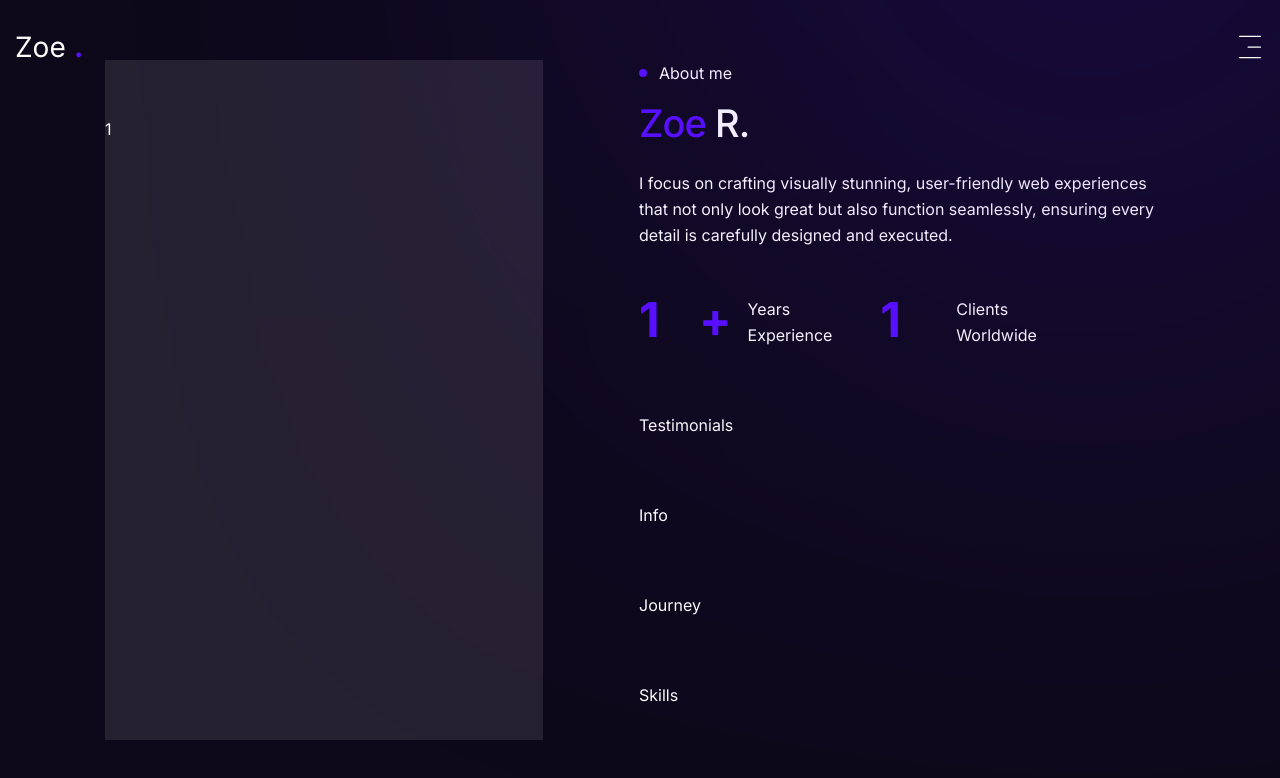
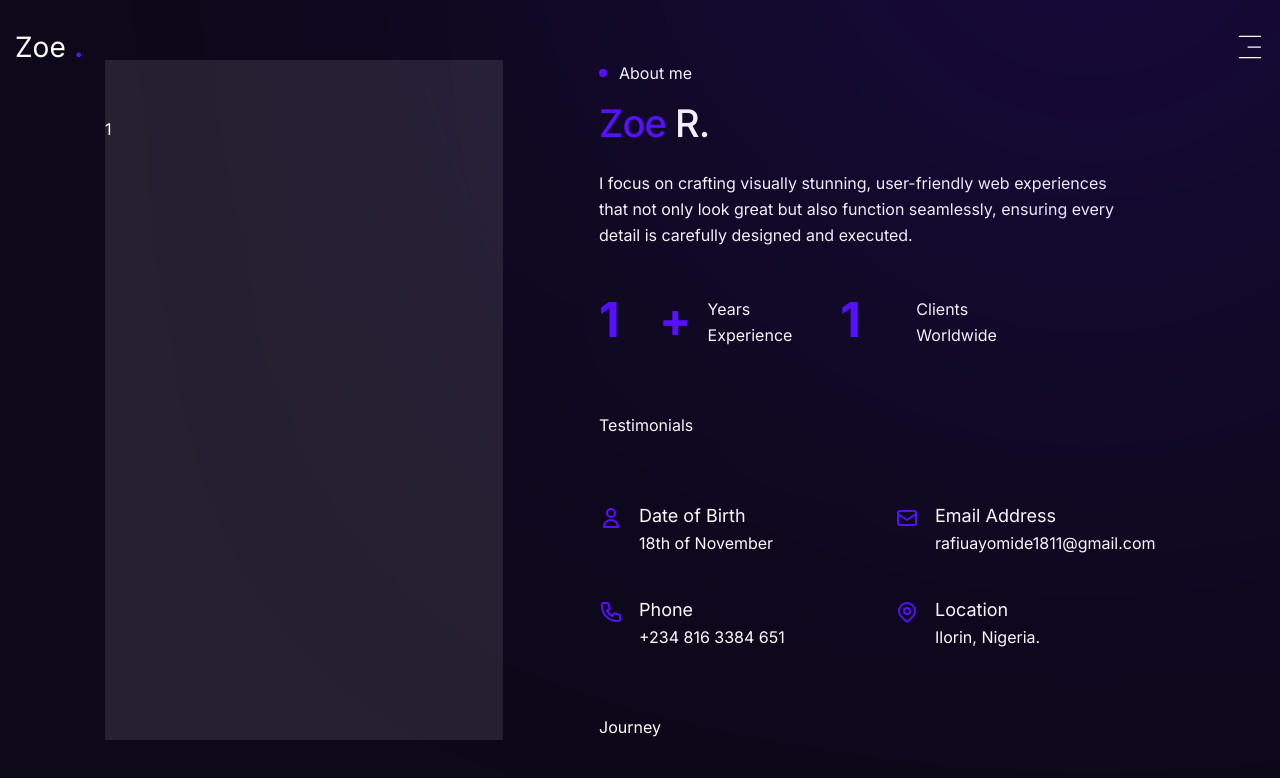
Before and after one commit to babyprogrammer1/personal-portfolio, a Next.js app: page /about in a window 1280 px wide. Shown: the top 778 px of the page. Built offline with nearby package versions, Linux system fonts and the light colour scheme.

Commit message:
feat: update Info component with contact details and icons; enhance layout for better presentation

```diff
--- a/app/globals.css
+++ b/app/globals.css
@@ -4,6 +4,7 @@
 
 @theme {
   /* breakpoint */
+  --breakpoint-xs: 440px;
   --breakpoint-sm : 640px;
   --breakpoint-md: 768px;
   --breakpoint-lg: 1024px;
@@ -70,3 +71,8 @@ body {
 .btn-white {
   @apply bg-white hover:bg-white/90 text-primary;
 }
+
+/* swiper css */
+.swiper {
+  margin: 0 !important;
+}
--- a/components/Info.jsx
+++ b/components/Info.jsx
@@ -1,8 +1,46 @@
-import React from 'react'
+import {
+  HiOutlineMail,
+  HiOutlinePhone,
+  HiOutlineUser,
+  HiOutlineLocationMarker
+} from "react-icons/hi"
 
 const Info = () => {
   return (
-    <div>Info</div>
+    <div className="flex flex-col gap-6 md:gap-10">
+      <div className="flex flex-col md:flex-row gap-4">
+        <div className="w-[280px] flex items-start gap-4">
+          <HiOutlineUser className="text-2xl mt-1 text-accent" />
+          <div>
+            <p className="text-lg">Date of Birth</p>
+            <p>18th of November</p>
+          </div>
+        </div>
+        <div className="w-[280px] flex items-start gap-4">
+          <HiOutlineMail className="text-2xl mt-1 text-accent" />
+          <div>
+            <p className="text-lg">Email Address</p>
+            <p>rafiuayomide1811@gmail.com</p>
+          </div>
+        </div>
+      </div>
+      <div className="flex flex-col md:flex-row gap-4">
+        <div className="w-[280px] flex items-start gap-4">
+          <HiOutlinePhone className="text-2xl mt-1 text-accent" />
+          <div>
+            <p className="text-lg">Phone</p>
+            <p>+234 816 3384 651</p>
+          </div>
+        </div>
+        <div className="w-[280px] flex items-start gap-4">
+          <HiOutlineLocationMarker className="text-2xl mt-1 text-accent" />
+          <div>
+            <p className="text-lg">Location</p>
+            <p>Ilorin, Nigeria.</p>
+          </div>
+        </div>
+      </div>
+    </div>
   )
 }
 
```
